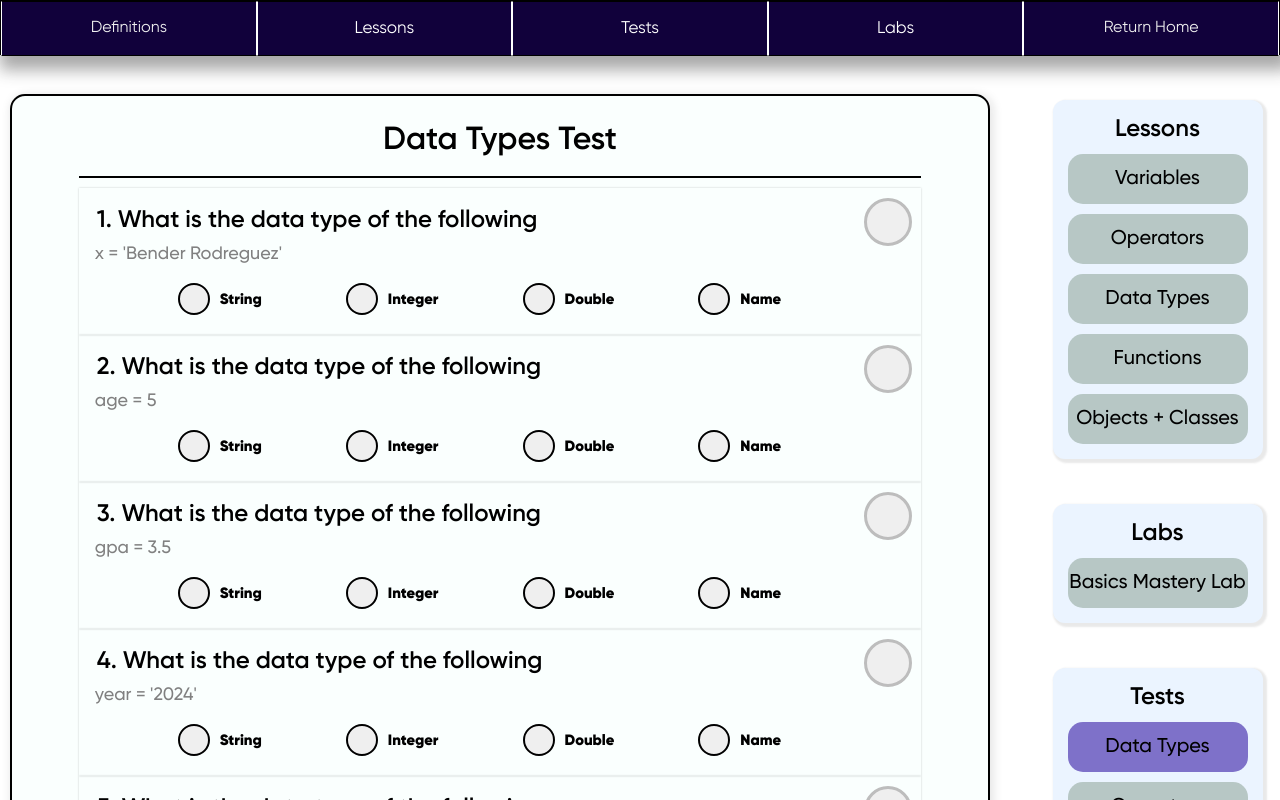
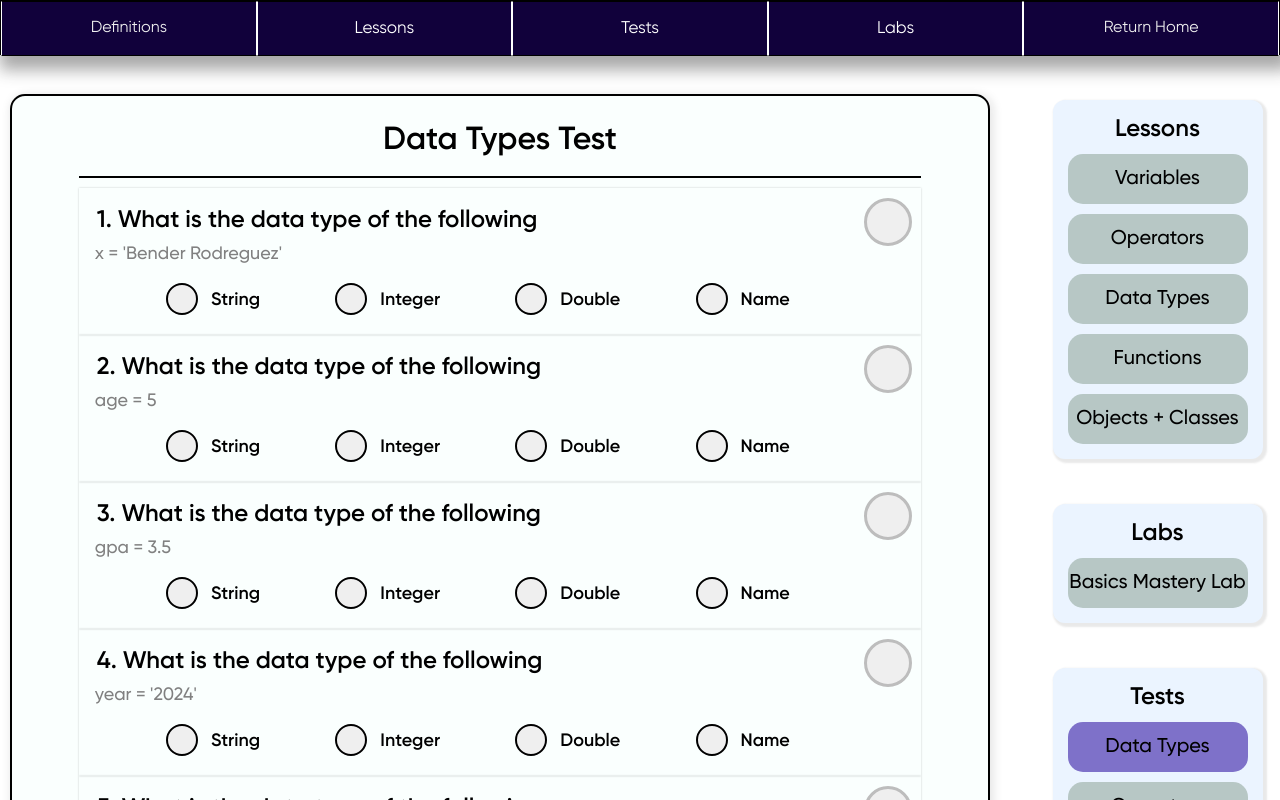
Before and after one commit to NLanese/the-codex, a Next.js app: page /concepts/basics/tests/data_types in a window 1280 px wide. Shown: the top 800 px of the page. Built offline with nearby package versions, Linux system fonts and the light colour scheme.

Commit message:
Update OstrichSelectionBox.js

```diff
--- a/OstrichComponents/Forms/OstrichSelectionBox.js
+++ b/OstrichComponents/Forms/OstrichSelectionBox.js
@@ -103,6 +103,15 @@ export const OstrichSelectionBox = ({
             setSelectedStyleFinal({...temp, borderColor: '#57a5f2', backgroundColor: '#9cc6f0', selectedOptionStyle})
             setCorrectStyleFinal({...temp, borderColor: '#57f25f', backgroundColor: '#a8ffad', selectedOptionStyle})
 
+            let tempTitle = {
+                fontSize: 18,
+                fontWeight: 600,
+                fontFamily: "Gilroy",
+                margin: 3,
+                paddingBottom: 1,
+                marginBottom: 0,
+            }
+            setTitleStyleFinal({...tempTitle, titleStyle})
         }
 
         const handleSelectionClick = (tag) => {
@@ -147,8 +156,10 @@ export const OstrichSelectionBox = ({
             return(
                 <div style={{display: 'flex', flexDirection: 'row'}}>
                    {renderOption()}
-                   <div style={{display: 'flex', alignItems: 'center', justifyContent: 'center', height: "100%", paddingLeft: 10, ...optionsTextStlye}}>
-                        {tag}
+                   <div style={{display: 'flex', alignItems: 'center', justifyContent: 'center', height: "100%", paddingLeft: 10}}>
+                        <p style={titleStyleFinal}>
+                            {tag}
+                        </p>
                     </div>
                 </div>
             )
```
